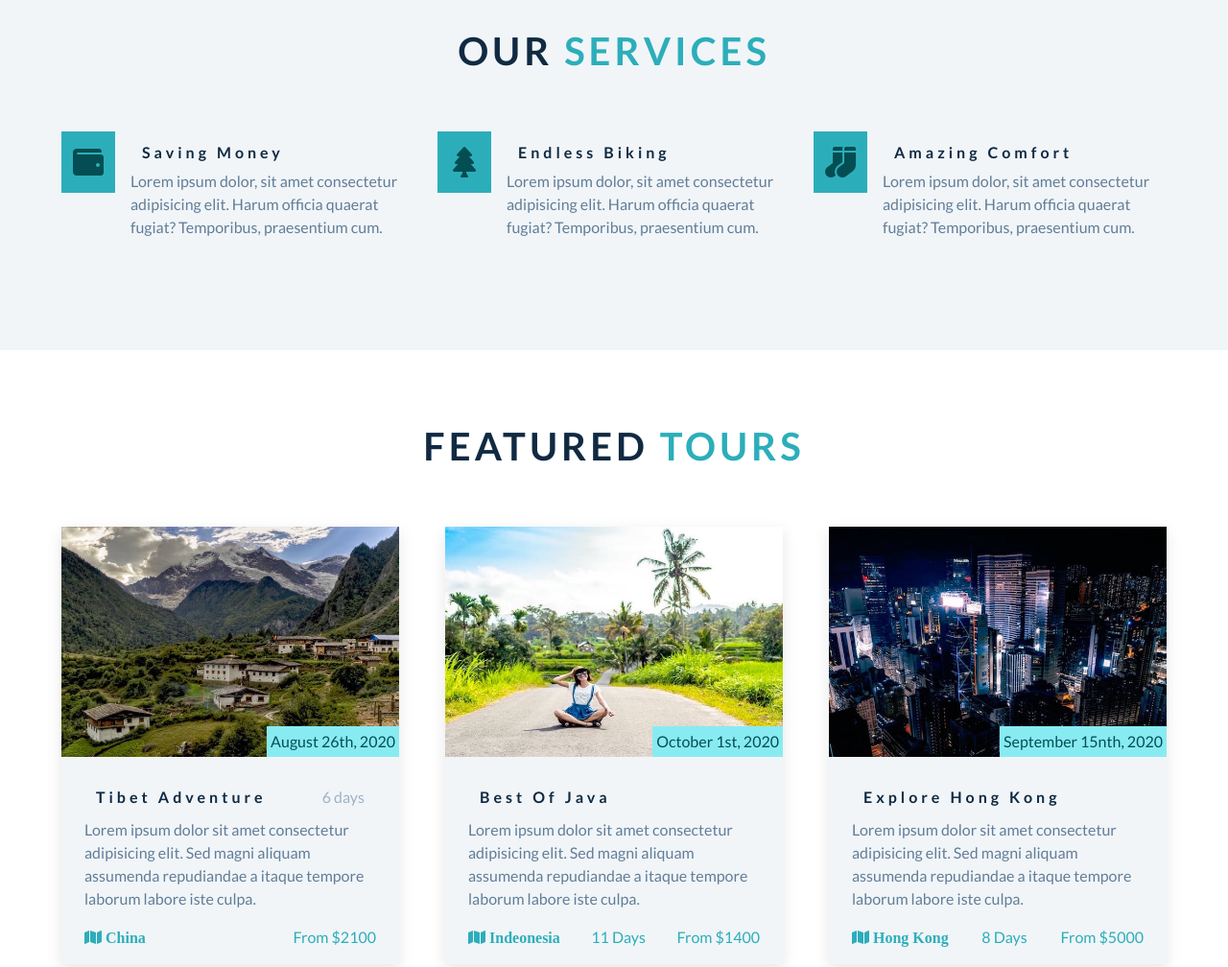
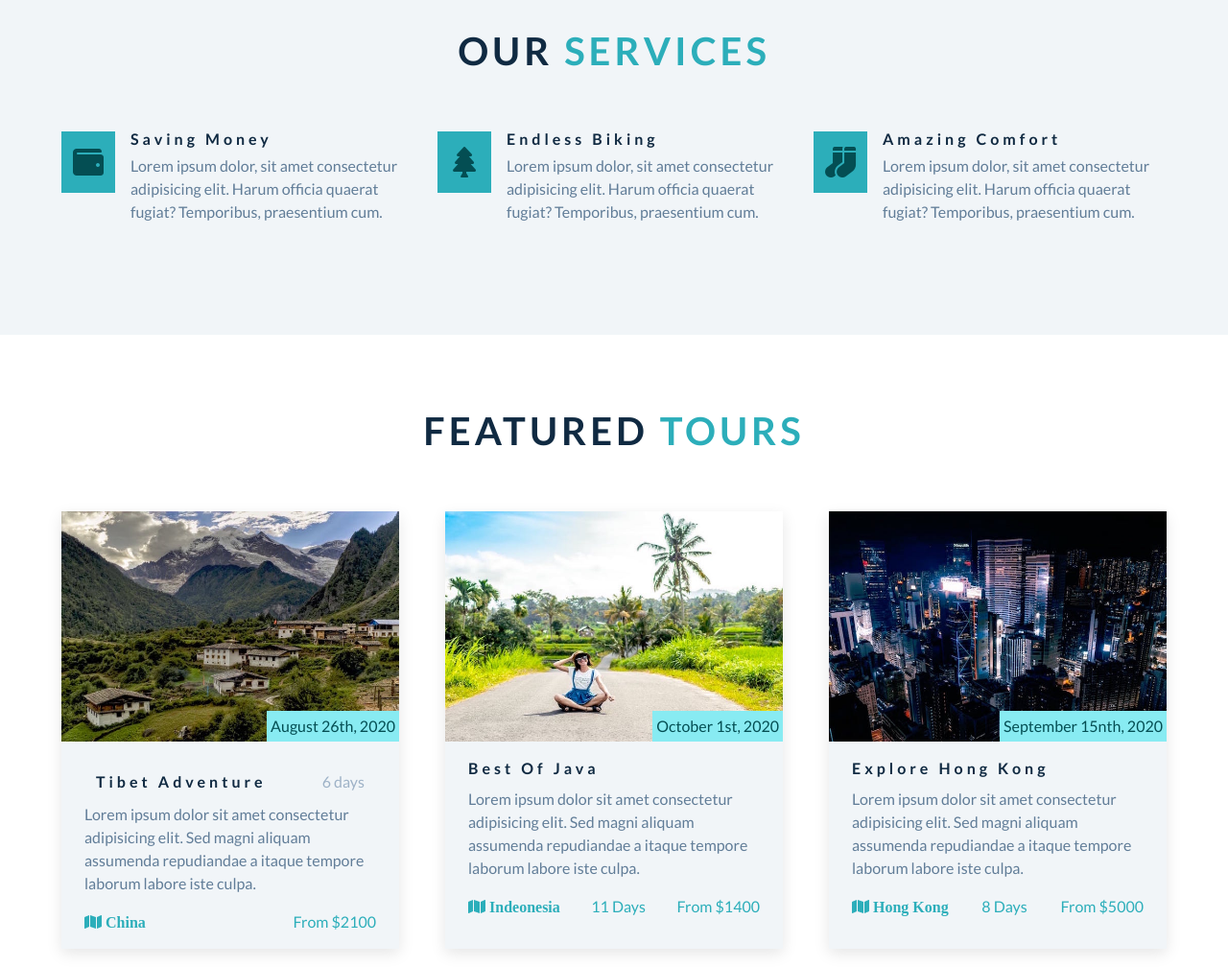
Before and after one commit to borsooq/html_flexbox_backroads, a plain HTML site: page index.html in a window 1280 px wide. Shown: the part 1520-2528 px from the top of the page at 96% size. Drawn offline with Linux system fonts and the light colour scheme.

Commit message:
added our tours css3

```diff
--- a/css/styles.css
+++ b/css/styles.css
@@ -403,7 +403,7 @@ Featured Tours
 }
 
 .tour-title p,
-h4 {
+.tour-title h4 {
   margin: 0.75rem;
   line-height: 1.25;
 }
```
